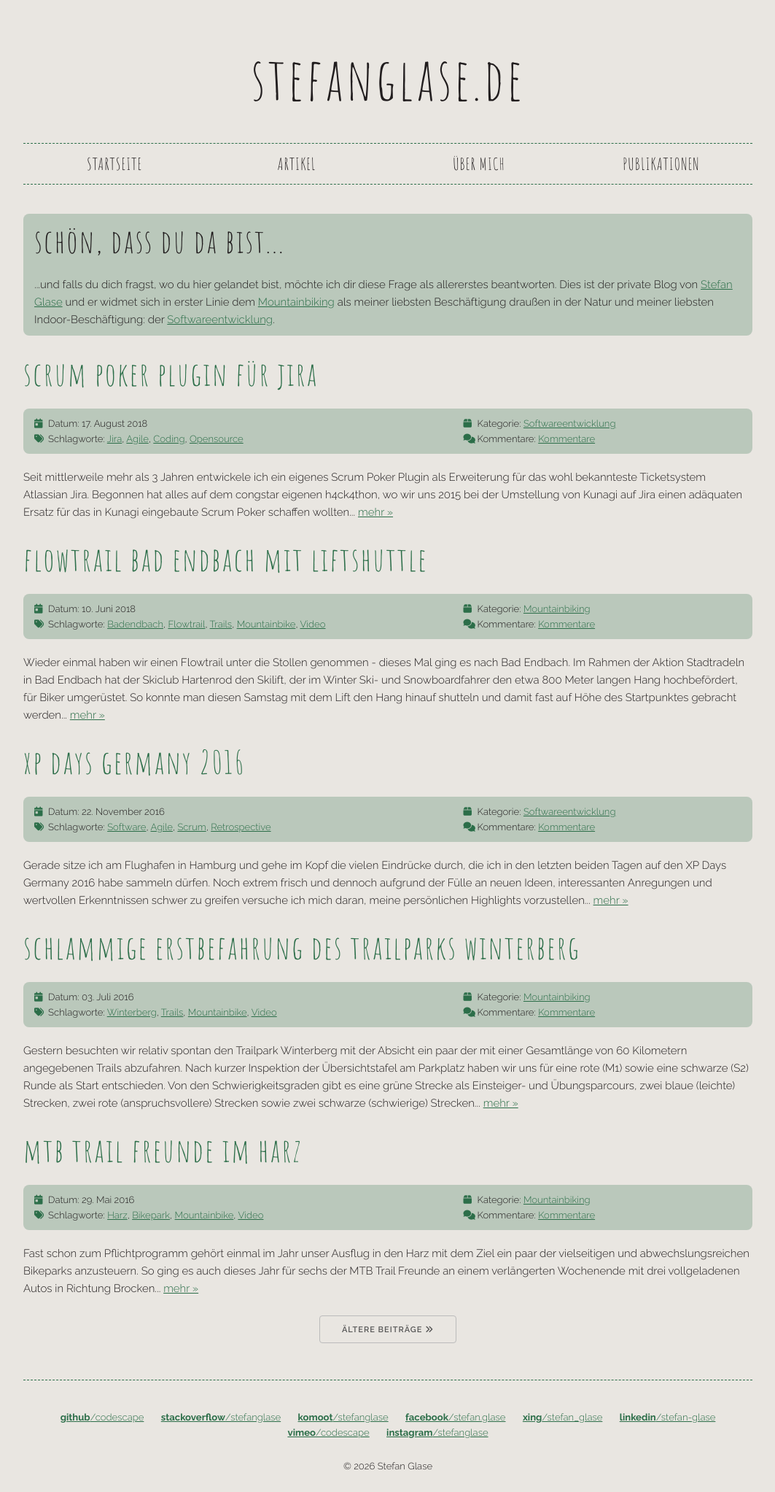
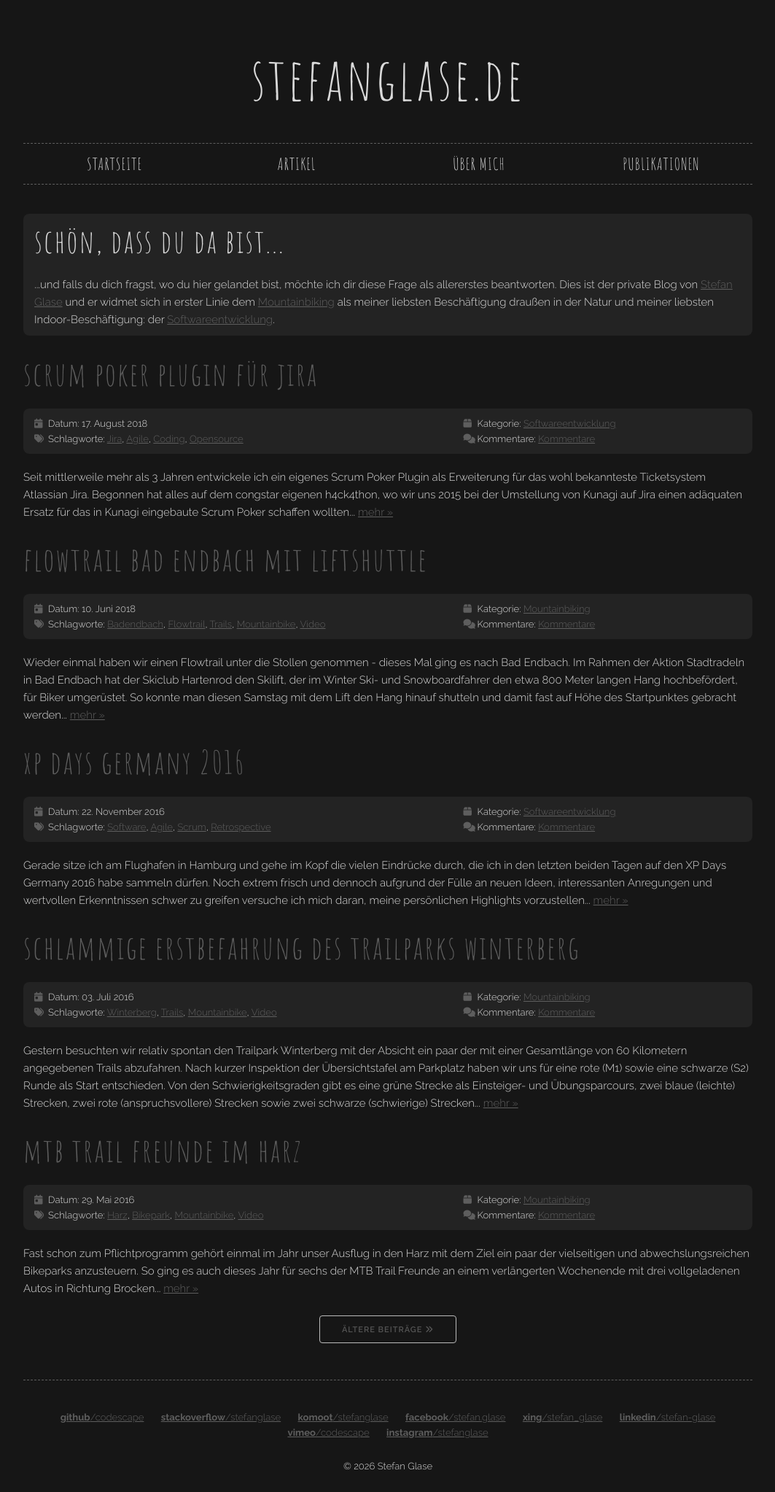
Before and after one commit to codescape/codescape.github.com, a Jekyll site: the page built from index.html, in a window 1280 px wide. Shown: the whole page at 73% size, without its empty margins (108-1171 px from the left). Built offline with Jekyll 4.4.1, drawn with Linux system fonts in a browser that asks for light colours; nearby versions of some CDN libraries; the list of posts is cut into pages by our own code; comment, search, counter and statistics services are not loaded.

Commit message:
Update color variables in custom.css

```diff
--- a/css/custom.css
+++ b/css/custom.css
@@ -2,11 +2,11 @@
 
 /* variables */
 :root {
-  --contrast: rgb(44, 110, 73);
-  --contrast-bg : rgba(44, 110, 73, 0.25);
-  --slate: rgb(233, 230, 225);
+  --contrast: rgb(94, 94, 94);
+  --contrast-bg : rgba(74, 74, 74, 0.25);
+  --slate: rgb(22, 22, 22);
   --hover: rgb(243, 167, 18);
-  --text: rgb(33, 29, 30); }
+  --text: rgb(218, 218, 218); }
 
 /* container */
 
```
